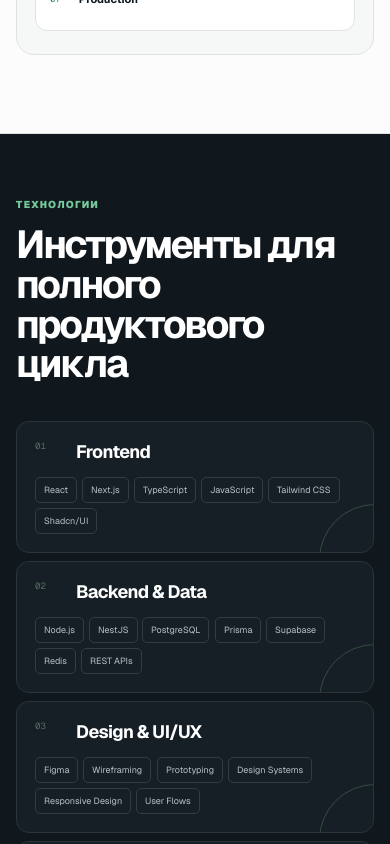
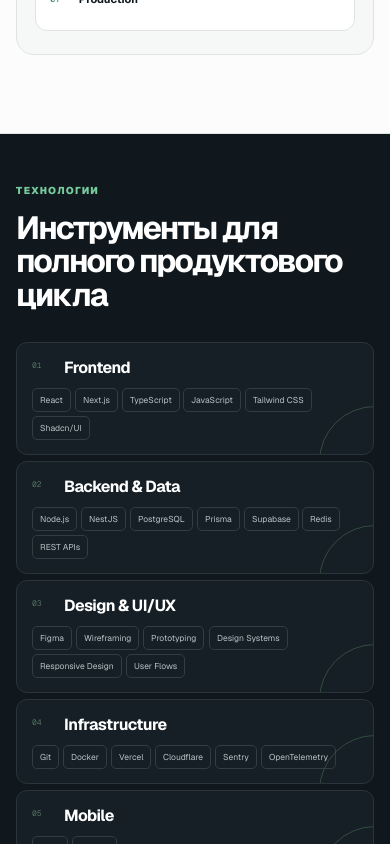
Before and after one commit to WHOAMI54664/Portfolio_Rodnaiev, a Next.js app: page / in a window 390 px wide. Shown: the part 5780-6624 px from the top of the page. Built offline with nearby package versions, Linux system fonts and the light colour scheme.

Commit message:
Tighten mobile technology cards

```diff
--- a/app/globals.css
+++ b/app/globals.css
@@ -242,6 +242,7 @@
   .work-section,.about-section,.skills-section { padding-block: 78px; }.section-heading h2,.about-copy h2,.contact-inner h2 { font-size: 39px; }.project-filters { width: 100%; }.project-filters button { flex: 1; padding-inline: 7px; }.project-card .project-visual, .project-card:nth-child(even) .project-visual { min-height: 315px; }.project-copy { padding: 28px 24px 34px; }.project-copy h3 { font-size: 42px; }.project-actions { align-items: flex-start; flex-direction: column; gap: 17px; }.mockup { width: 94%; }.search-ui { padding: 36px 20px; }.phone,.food-phone { width: 27%; }.verify-float { left: 4px; }
   .portrait-card { min-height: 285px; aspect-ratio: auto; }.monogram { width: 135px; height: 135px; font-size: 43px; }.about-copy h2 { margin-bottom: 22px; }.about-note { padding: 18px; }.role-panel { margin-top: 26px; }.process-panel { padding: 23px 18px; }.process-heading { margin-bottom: 21px; }.process { grid-template-columns: 1fr; }.process > div { min-height: 62px; padding: 14px; flex-direction: row; align-items: center; justify-content: flex-start; gap: 18px; border-right: 0; }.process > div:nth-child(even),.process > div:last-child { border-right: 0; }.process > div:last-child { border-bottom: 0; }.skills-section { padding-block: 64px; }.section-heading.compact { margin-bottom: 24px; }.skills-grid { grid-template-columns: 1fr; gap: 8px; }.skill-card,.ai-card { min-height: 0; padding: 18px; }.skill-card { row-gap: 14px; }.skill-1,.skill-2,.skill-3,.skill-4,.skill-5,.ai-card { grid-column: auto; }.ai-card { grid-template-columns: 48px 1fr; gap: 14px; }.ai-orb { width: 48px; height: 48px; font-size: 14px; }.ai-card h3 { font-size: 17px; }.ai-card p { font-size: 10px; }.credentials { grid-template-columns: 1fr; padding-block: 70px; }.credentials article { padding: 28px; }.credentials h3 { margin-top: 48px; }.contact-inner { padding-block: 70px; }.email-button b { font-size: 11px; }.contact-actions > div { flex-wrap: wrap; } footer { grid-template-columns: 1fr; gap: 15px; }
   .skill-card { grid-template-columns: 30px 1fr; grid-template-rows: auto auto; column-gap: 11px; row-gap: 14px; align-items: start; }.skill-card > div:last-child { grid-column: 1/-1; }
+  .skills-section { padding-block: 50px; }.skills-section .section-heading h2 { font-size: 32px; line-height: 1.04; }.section-heading.compact { margin-bottom: 18px; }.skills-grid { gap: 6px; }.skill-card,.ai-card { padding: 14px 15px; border-radius: 11px; }.skill-card { grid-template-columns: 24px 1fr; column-gap: 8px; row-gap: 10px; }.skill-index { padding-top: 3px; font-size: 8px; }.skill-card h3 { font-size: 16px; }.skill-card > div:last-child { gap: 4px; }.skill-card > div:last-child span { padding: 5px 7px; font-size: 8.5px; }.ai-card { grid-template-columns: 42px 1fr; gap: 11px; }.ai-orb { width: 40px; height: 40px; font-size: 12px; }.ai-card h3 { font-size: 16px; }.ai-card code { margin-top: 7px; font-size: 8px; }
   .modal-backdrop { padding: 0; }.case-modal { width: 100%; max-height: 100vh; height: 100%; border: 0; border-radius: 0; }.case-hero { padding: 40px 22px; }.case-hero h2 { font-size: 55px; }.case-hero .mockup { height: 280px; }.case-section,.case-details article { padding: 42px 22px; }.case-details { grid-template-columns: 1fr; }.case-details article { border-right: 0; }.case-footer { padding: 0 22px; }
 }
 
--- a/next.config.ts
+++ b/next.config.ts
@@ -2,6 +2,7 @@
 
 const nextConfig: NextConfig = {
   distDir: process.env.NODE_ENV === "development" ? ".next-dev" : ".next",
+  devIndicators: false,
   turbopack: {
     root: process.cwd(),
   },
```
